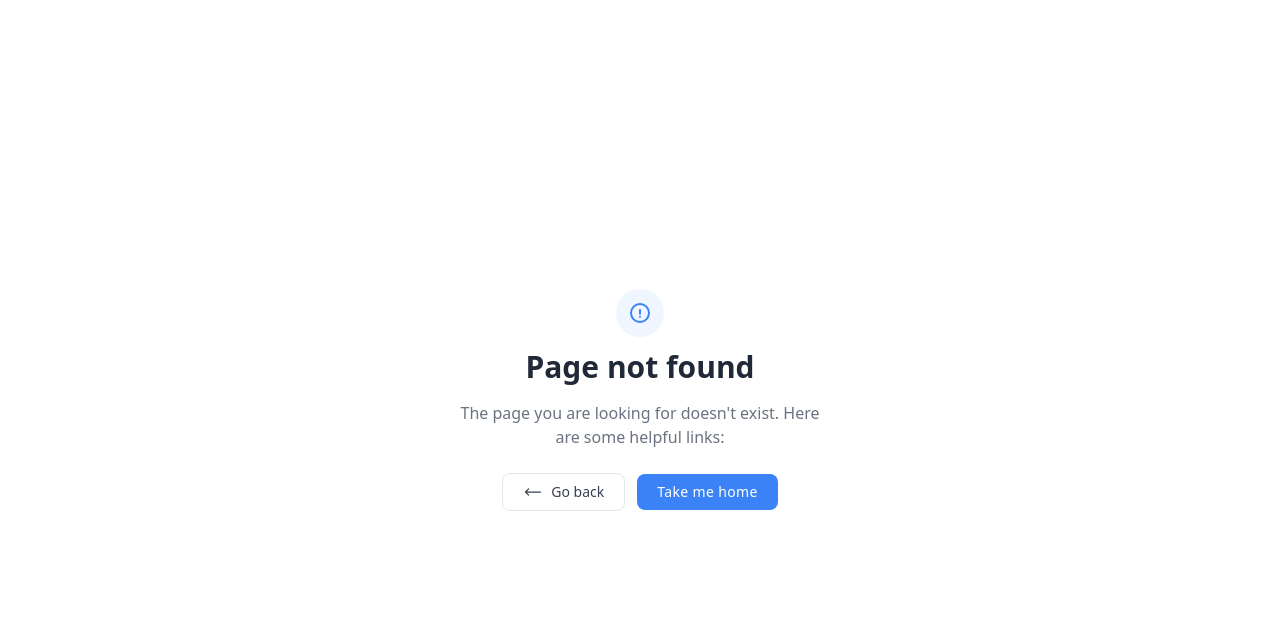
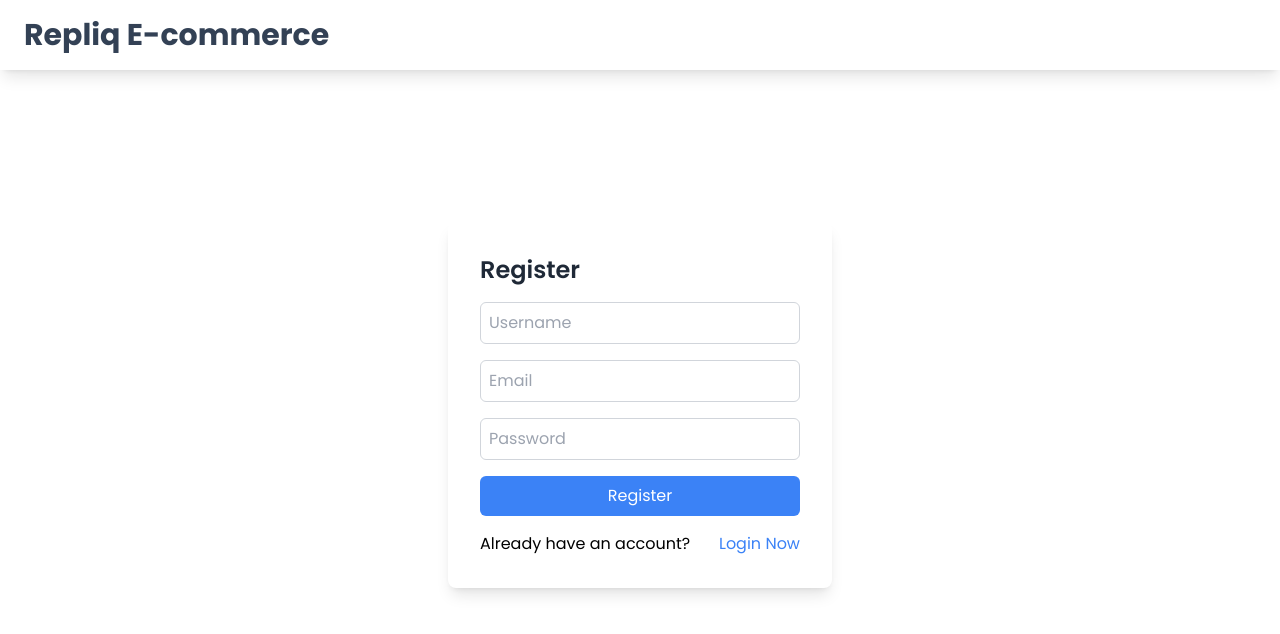
Before and after one commit to Novo1999/repliq-assessment, a React (Vite) app: page /register in a window 1280 px wide. Before the commit this address had no page. Shown: the top 634 px of the page. Built offline with nearby package versions, Linux system fonts and the light colour scheme.

Commit message:
added: login and register view

```diff
--- a/src/components/ui/Navbar.jsx
+++ b/src/components/ui/Navbar.jsx
@@ -1,6 +1,7 @@
 import { useState } from 'react'
 import { ImCart } from 'react-icons/im'
 import { Link } from 'react-router-dom'
+import useAuthContext from '../../hooks/useAuthContext.js'
 import useCartContext from '../../hooks/useCartContext.js'
 import CartDrawer from '../Cart/CartDrawer.jsx'
 import Navlink from './Navlink.jsx'
@@ -13,7 +14,7 @@ const Navbar = () => {
   }
 
   const { cart } = useCartContext()
-
+  const { user: { accessToken } = {} } = useAuthContext()
   return (
     <nav className='fixed z-[99] w-full top-0 bg-white shadow-lg font-poppins'>
       <div className='container px-6 py-4 mx-auto'>
@@ -73,12 +74,15 @@ const Navbar = () => {
                 : 'opacity-0 -translate-x-full'
             }`}
           >
+            {accessToken ? (
               <div className='flex flex-col -mx-6 lg:flex-row lg:items-center lg:mx-8'>
                 <Navlink to='/'>Home</Navlink>
                 <Navlink to='/dashboard'>Dashboard</Navlink>
                 <Navlink to='/orders'>Orders</Navlink>
                 <Navlink to='/add-new'>Add New Product</Navlink>
               </div>
+            ) : null}
+            {accessToken ? (
               <div className='items-center mt-4 lg:mt-0 hidden lg:flex'>
                 <CartDrawer>
                   <div
@@ -99,6 +103,7 @@ const Navbar = () => {
                   </div>
                 </CartDrawer>
               </div>
+            ) : null}
             <CartDrawer>
               <div
                 className='block text-gray-600 transition-colors duration-300 transform lg:hidden hover:text-gray-700 relative right-4 focus:text-gray-700 focus:outline-none'
--- a/src/constants.js
+++ b/src/constants.js
@@ -1,3 +1,7 @@
+// for email validation in register and log in
+export const EMAIL_REGEX =
+  /^(([^<>()[\]\\.,;:\s@"]+(\.[^<>()[\]\\.,;:\s@"]+)*)|.(".+"))@((\[[0-9]{1,3}\.[0-9]{1,3}\.[0-9]{1,3}\.[0-9]{1,3}\])|(([a-zA-Z\-0-9]+\.)+[a-zA-Z]{2,}))$/
+
 export const PRODUCT_URL = 'https://novo1999.github.io/repliq-json/repliq.json'
 export const ORDERS_URL = 'https://novo1999.github.io/repliq-json/orders.json'
 export const CUSTOMERS_URL =
--- /dev/null
+++ b/src/hooks/useAuthContext.js
@@ -0,0 +1,7 @@
+import { useContext } from 'react'
+import { AuthContext } from '../context/index.js'
+
+const useAuthContext = () => {
+  return useContext(AuthContext)
+}
+export default useAuthContext
--- a/src/main.jsx
+++ b/src/main.jsx
@@ -10,6 +10,8 @@ import AdminDashBoard from './pages/AdminDashBoard.jsx'
 import AdminOrderList from './pages/AdminOrderList.jsx'
 import Checkout from './pages/Checkout.jsx'
 import Home from './pages/Home.jsx'
+import Login from './pages/Login.jsx'
+import Register from './pages/Register.jsx'
 
 const queryClient = new QueryClient()
 
@@ -20,9 +22,16 @@ const router = createBrowserRouter([
     errorElement: <NotFoundPage />,
     children: [
       {
+        path: 'login',
+        element: <Login />,
+      },
+      {
+        path: 'register',
+        element: <Register />,
+      },
+      {
         path: '/',
         element: <Home />,
-        index: true,
       },
       {
         path: 'dashboard',
--- a/src/pages/Home.jsx
+++ b/src/pages/Home.jsx
@@ -1,9 +1,19 @@
-import { ToastContainer } from 'react-toastify'
+import { useEffect } from 'react'
+import { toast, ToastContainer } from 'react-toastify'
 import ProductContainer from '../components/Product/ProductContainer.jsx'
 import ProductList from '../components/Product/ProductList.jsx'
 import Carousel from '../components/ui/Carousel.jsx'
+import useAuthContext from '../hooks/useAuthContext.js'
 
 const Home = () => {
+  const { user: { accessToken, username } = {} } = useAuthContext()
+  // greet the user
+  useEffect(() => {
+    if (accessToken) {
+      toast.success(`Welcome ${username}`, { autoClose: 1000 })
+    }
+  })
+
   return (
     <>
       <Carousel />
--- /dev/null
+++ b/src/pages/Login.jsx
@@ -0,0 +1,88 @@
+import { useForm } from 'react-hook-form'
+import { Link, useNavigate } from 'react-router-dom'
+import { EMAIL_REGEX } from '../constants.js'
+import useAuthContext from '../hooks/useAuthContext.js'
+
+const Login = () => {
+  const navigate = useNavigate()
+  const {
+    register,
+    handleSubmit,
+    formState: { errors },
+    setError,
+  } = useForm()
+  const { setUser, users, user } = useAuthContext()
+  console.log(user)
+  const handleLogin = (data) => {
+    const { username, email } = data
+
+    // check if email exists
+    if (users.find((user) => user.email === email)) {
+      setUser({ username, accessToken: crypto.randomUUID() }) // setting user on register
+      navigate('/')
+    } else {
+      setError('root.loginError', {
+        type: 'login',
+        message: 'User does not exist',
+      })
+    }
+  }
+
+  const onSubmit = (data) => {
+    console.log(data)
+    handleLogin(data)
+  }
+  return (
+    <div className='flex justify-center items-center h-screen font-poppins'>
+      <form
+        onSubmit={handleSubmit(onSubmit)}
+        className='w-96 p-8 bg-white rounded-lg shadow-lg'
+      >
+        <h2 className='text-2xl font-semibold mb-4'>Login</h2>
+        <div className='mb-4'>
+          <input
+            className='w-full p-2 border border-gray-300 rounded-md bg-white'
+            type='email'
+            placeholder='Email'
+            {...register('email', {
+              required: 'Email is required',
+              // email validation
+              pattern: {
+                value: EMAIL_REGEX,
+                message: 'Invalid Email',
+              },
+            })}
+          />
+          <p className='text-red-500'>{errors.email?.message}</p>
+        </div>
+        <div className='mb-4'>
+          <input
+            className='w-full p-2 border border-gray-300 rounded-md bg-white'
+            type='password'
+            placeholder='Password'
+            {...register('password', { required: 'Password is required' })}
+          />
+          <p className='text-red-500'>{errors.password?.message}</p>
+        </div>
+        <button
+          type='submit'
+          className='w-full bg-blue-500 text-white py-2 rounded-md'
+        >
+          Login
+        </button>
+        <p className='text-red-500'>
+          {errors?.root?.loginError?.type === 'login' &&
+            errors?.root?.loginError?.message}
+        </p>
+        <div className='flex justify-between mt-4'>
+          <p className='text-black'>No account?</p>
+          <Link className='text-blue-500' to='/register'>
+            Register Now
+          </Link>
+        </div>
+      </form>
+    </div>
+  )
+}
+
+export default Login
--- /dev/null
+++ b/src/pages/Register.jsx
@@ -0,0 +1,96 @@
+import { useForm } from 'react-hook-form'
+import { Link, useNavigate } from 'react-router-dom'
+import { EMAIL_REGEX } from '../constants.js'
+import useAuthContext from '../hooks/useAuthContext.js'
+
+const Register = () => {
+  const {
+    register,
+    handleSubmit,
+    formState: { errors },
+    setError,
+  } = useForm()
+  const { setUser, users, setUsers } = useAuthContext()
+  const navigate = useNavigate()
+
+  const handleRegister = (data) => {
+    const { username, email } = data
+    // check if email already exists
+    if (users.find((user) => user.email === email)) {
+      setError('root.registerError', {
+        type: 'register',
+        message: `An user with name ${username} already exists`,
+      })
+    } else {
+      setUsers((prevUsers) => [...prevUsers, { email, username }]) // adding new user to the users array
+      setUser({ username, accessToken: crypto.randomUUID() }) // setting user on register
+      navigate('/')
+    }
+  }
+
+  const onSubmit = (data) => {
+    handleRegister(data)
+  }
+
+  return (
+    <div className='flex justify-center items-center h-screen font-poppins'>
+      <form
+        onSubmit={handleSubmit(onSubmit)}
+        className='w-96 p-8 bg-white rounded-lg shadow-lg'
+      >
+        <h2 className='text-2xl font-semibold mb-4'>Register</h2>
+        <div className='mb-4'>
+          <input
+            className='w-full p-2 border border-gray-300 rounded-md bg-white'
+            type='text'
+            placeholder='Username'
+            {...register('username', { required: 'User name is required' })}
+          />
+          <p className='text-red-500'>{errors.username?.message}</p>
+        </div>
+        <div className='mb-4'>
+          <input
+            className='w-full p-2 border border-gray-300 rounded-md bg-white'
+            type='email'
+            placeholder='Email'
+            {...register('email', {
+              required: 'Email is required',
+              // email validation
+              pattern: {
+                value: EMAIL_REGEX,
+                message: 'Invalid Email',
+              },
+            })}
+          />
+          <p className='text-red-500'>{errors.email?.message}</p>
+        </div>
+        <div className='mb-4'>
+          <input
+            className='w-full p-2 border border-gray-300 rounded-md bg-white'
+            type='password'
+            placeholder='Password'
+            {...register('password', { required: 'Password is required' })}
+          />
+          <p className='text-red-500'>{errors.password?.message}</p>
+        </div>
+        <button
+          type='submit'
+          className='w-full bg-blue-500 text-white py-2 rounded-md'
+        >
+          Register
+        </button>
+        <p className='text-red-500'>
+          {errors?.root?.registerError?.type === 'register' &&
+            errors?.root?.registerError?.message}
+        </p>
+        <div className='flex justify-between mt-4'>
+          <p className='text-black'>Already have an account?</p>
+          <Link className='text-blue-500' to='/login'>
+            Login Now
+          </Link>
+        </div>
+      </form>
+    </div>
+  )
+}
+export default Register
--- a/src/providers/AuthProvider.jsx
+++ b/src/providers/AuthProvider.jsx
@@ -6,9 +6,10 @@ const AuthProvider = ({ children }) => {
     username: '',
     accessToken: '',
   })
+  const [users, setUsers] = useState([])
 
   return (
-    <AuthContext.Provider value={{ user, setUser }}>
+    <AuthContext.Provider value={{ user, setUser, users, setUsers }}>
       {children}
     </AuthContext.Provider>
   )
```
Lines whose indentation alone changed are shown as unchanged.
